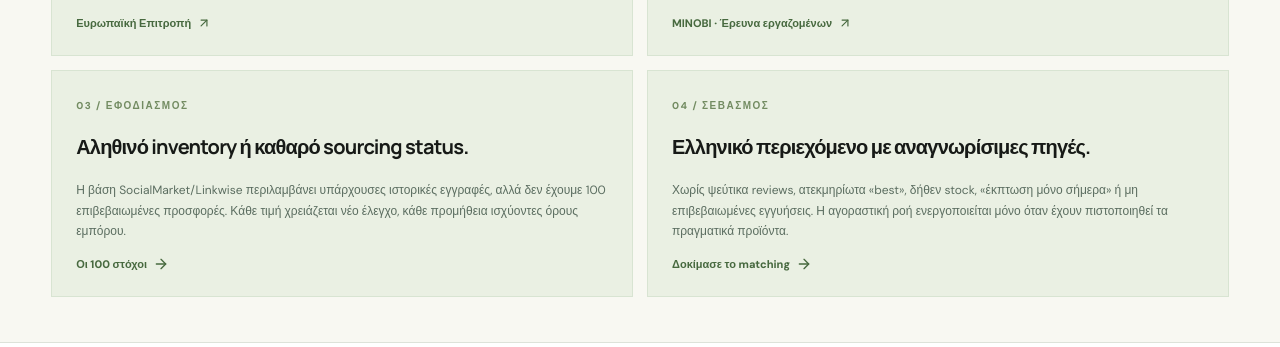
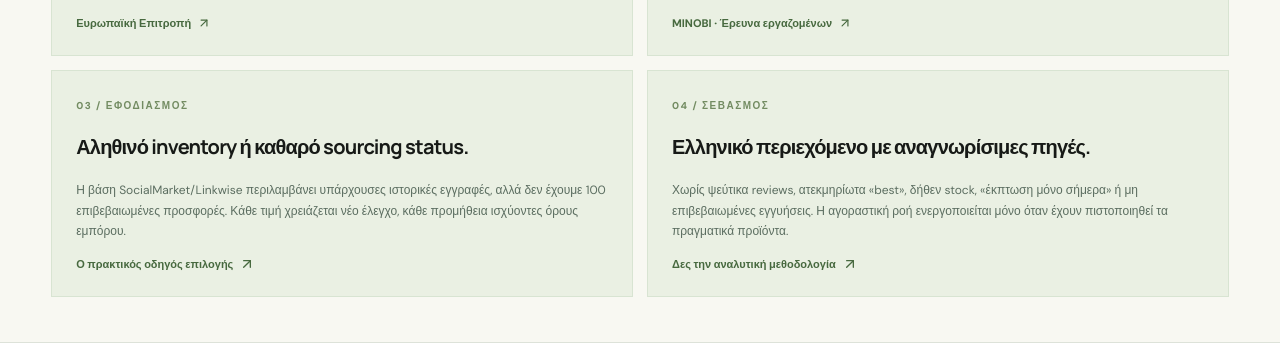
Before and after one commit to vmoulakakis/FITMACHT_AI, a Next.js app: page /mikromove in a window 1280 px wide. Both pictures are taken after a click on the button "Μεθοδολογία". Shown: the part 421-768 px from the top of the page. Built offline with nearby package versions, Linux system fonts and the light colour scheme.

Commit message:
seo: link original buying decision guide from research evidence view

```diff
--- a/components/MikroMove.tsx
+++ b/components/MikroMove.tsx
@@ -101,8 +101,8 @@ export default function MikroMove({examples}:{examples:SourceExample[]}){
    </main>}
    {mode==="evidence"&&<main className="mm-evidence"><div className="mm-section-tag">03 / PROOF BEFORE PROMOTION</div><h2>ΧΩΡΙΣ ΕΙΚΟΝΙΚΕΣ<br/><em>ΠΡΟΣΦΟΡΕΣ.</em></h2><div className="mm-evidence-grid"><section><span>01 / ΖΗΤΗΣΗ</span><h3>Η έλλειψη χρόνου και η αδράνεια είναι υπαρκτές.</h3><p>Το Ευρωβαρόμετρο του Σεπτεμβρίου 2026 δείχνει ότι το 65% των ερωτηθέντων στην Ελλάδα δεν ασκείται ποτέ. Αυτό δεν μετρά αγοραστική ζήτηση για τα συγκεκριμένα προϊόντα.</p><a href="https://sport.ec.europa.eu/whats-new/news/strong-increase-in-active-commuting-and-some-positive-changes-in-sport-and-exercise-habits-latest-special-eurobarometer-shows" target="_blank" rel="noreferrer">Ευρωπαϊκή Επιτροπή <ArrowUpRight size={14}/></a></section>
      <section><span>02 / ΠΡΟΒΛΗΜΑ</span><h3>Το προϊόν δεν είναι η λύση από μόνο του.</h3><p>Οι εργαζόμενοι αναφέρουν δυσκολίες στη ξεκούραση και στον ύπνο. Δεν ισχυριζόμαστε ότι κάποιο gadget θεραπεύει την αϋπνία ή την κούραση.</p><a href="https://minobi.gr/" target="_blank" rel="noreferrer">MINOBI · Έρευνα εργαζομένων <ArrowUpRight size={14}/></a></section>
-     <section><span>03 / ΕΦΟΔΙΑΣΜΟΣ</span><h3>Αληθινό inventory ή καθαρό sourcing status.</h3><p>Η βάση SocialMarket/Linkwise περιλαμβάνει υπάρχουσες ιστορικές εγγραφές, αλλά δεν έχουμε 100 επιβεβαιωμένες προσφορές. Κάθε τιμή χρειάζεται νέο έλεγχο, κάθε προμήθεια ισχύοντες όρους εμπόρου.</p><button onClick={()=>show("library")}>Οι 100 στόχοι <ArrowRight size={16}/></button></section>
-     <section><span>04 / ΣΕΒΑΣΜΟΣ</span><h3>Ελληνικό περιεχόμενο με αναγνωρίσιμες πηγές.</h3><p>Χωρίς ψεύτικα reviews, ατεκμηρίωτα «best», δήθεν stock, «έκπτωση μόνο σήμερα» ή μη επιβεβαιωμένες εγγυήσεις. Η αγοραστική ροή ενεργοποιείται μόνο όταν έχουν πιστοποιηθεί τα πραγματικά προϊόντα.</p><button onClick={()=>{setStep(0);show("match")}}>Δοκίμασε το matching <ArrowRight size={16}/></button></section></div></main>}
+     <section><span>03 / ΕΦΟΔΙΑΣΜΟΣ</span><h3>Αληθινό inventory ή καθαρό sourcing status.</h3><p>Η βάση SocialMarket/Linkwise περιλαμβάνει υπάρχουσες ιστορικές εγγραφές, αλλά δεν έχουμε 100 επιβεβαιωμένες προσφορές. Κάθε τιμή χρειάζεται νέο έλεγχο, κάθε προμήθεια ισχύοντες όρους εμπόρου.</p><a href="/mikromove/guide">Ο πρακτικός οδηγός επιλογής <ArrowUpRight size={16}/></a></section>
+     <section><span>04 / ΣΕΒΑΣΜΟΣ</span><h3>Ελληνικό περιεχόμενο με αναγνωρίσιμες πηγές.</h3><p>Χωρίς ψεύτικα reviews, ατεκμηρίωτα «best», δήθεν stock, «έκπτωση μόνο σήμερα» ή μη επιβεβαιωμένες εγγυήσεις. Η αγοραστική ροή ενεργοποιείται μόνο όταν έχουν πιστοποιηθεί τα πραγματικά προϊόντα.</p><a href="/mikromove/guide">Δες την αναλυτική μεθοδολογία <ArrowUpRight size={16}/></a></section></div></main>}
   </div>
   <footer className="mm-footer"><span>MIKRO/MOVE © 2026</span><span>POWERED BY HUMAN NEEDS · MARKET INTELLIGENCE</span><a href="/methodology">FITMATCH LAB · Η ΠΑΛΑΙΟΤΕΡΗ ΜΕΘΟΔΟΛΟΓΙΑ</a></footer>
  </div>;
```
